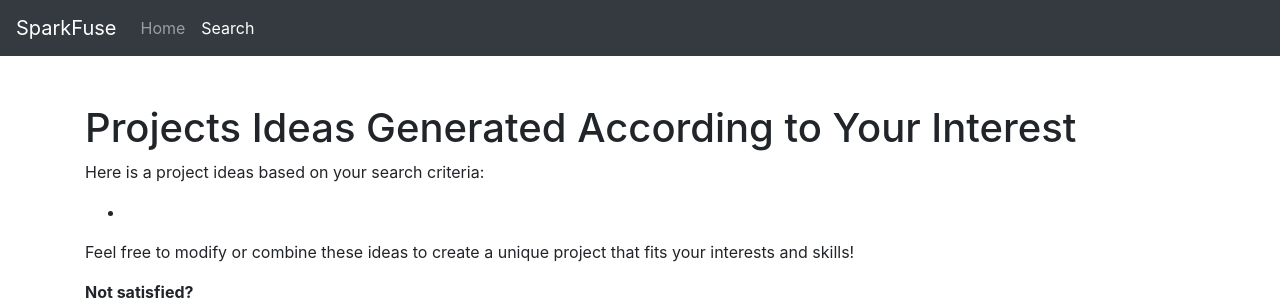
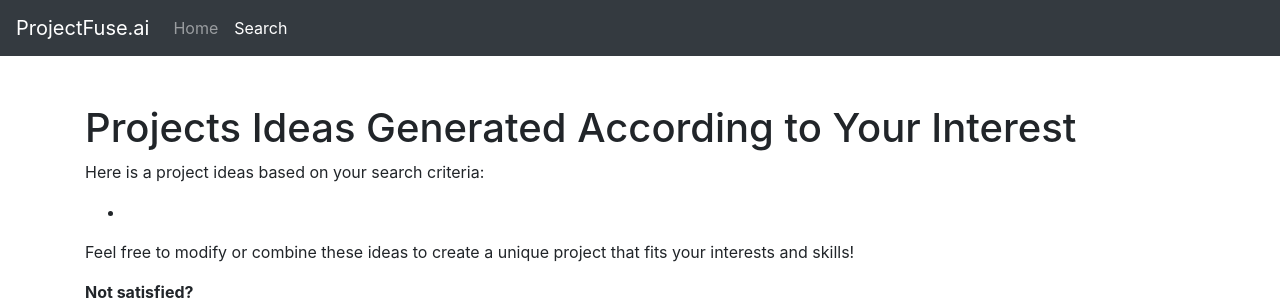
Before and after one commit to murainah/ProjectFuse.ai, a Flask app: template templates/result.html in a window 1280 px wide. Shown: the top 302 px of the page. Run offline with Flask 3, Linux system fonts and the light colour scheme; the template is opened without the code that fills it, so the values that code supplies are empty; some libraries are stand-ins or nearby versions.

Commit message:
Update result.html

```diff
--- a/templates/result.html
+++ b/templates/result.html
@@ -6,13 +6,13 @@
     <meta charset="UTF-8">
     <meta name="viewport" content="width=device-width, initial-scale=1.0">
     <meta http-equiv="X-UA-Compatible" content="ie=edge">
-    <title>Final Year Project Idea Generator - Results</title>
+    <title>AI Powered Final Year Project Idea Generator - Results</title>
     <!-- Bootstrap CSS -->
     <link rel="stylesheet" href="https://maxcdn.bootstrapcdn.com/bootstrap/4.0.0/css/bootstrap.min.css" integrity="sha384-Gn5384xqQ1aoWXA+058RXPxPg6fy4IWvTNh0E263XmFcJlSAwiGgFAW/dAiS6JXm" crossorigin="anonymous">
 </head>
 <body>
     <nav class="navbar navbar-expand-lg navbar-dark bg-dark">
-        <a class="navbar-brand" href="/">SparkFuse</a>
+        <a class="navbar-brand" href="/">ProjectFuse.ai</a>
         <button class="navbar-toggler" type="button" data-toggle="collapse" data-target="#navbarNav" aria-controls="navbarNav" aria-expanded="false" aria-label="Toggle navigation">
             <span class="navbar-toggler-icon"></span>
         </button>
```
